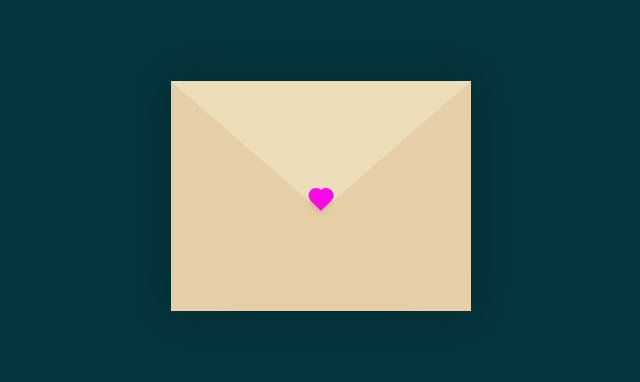
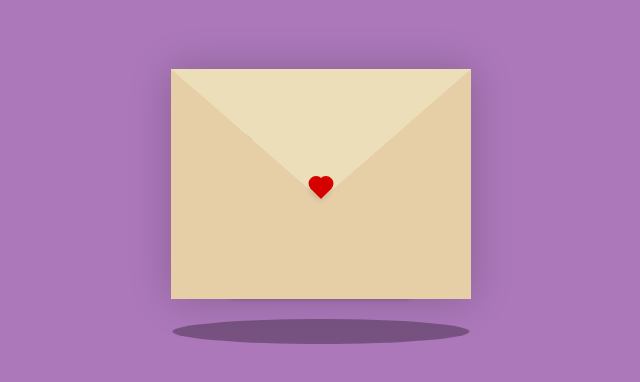
Before and after one commit to EatmyTan/ethan-to-ann, a plain HTML site: page index.html in a window 1280 px wide. Shown: the part 184-566 px from the top of the page, without its empty margins (319-959 px from the left). Drawn offline with Linux system fonts and the light colour scheme.

Commit message:
added shadow and animation

```diff
--- a/index.html
+++ b/index.html
@@ -21,22 +21,25 @@
                     </div>
 
                     <div class="text">
-                        <strong></strong>
+                        <strong>Dear ___</strong>
                         <p>
-
+                           You're the air I need, I'm dying just to breathe
                         </p>
                     </div>
                 </div>
             </div>
             <div class="heart"></div>
         </div>
+
+        <div class="shadow"></div>
     </div>
+
     <script>
         const envelope = document.querySelector('.envelope-wrapper');
         const hearts = document.querySelector('.hearts');
         envelope.addEventListener('click', () => {
             envelope.classList.toggle('flap');
-            hearts.style.display = (hearts.style.display === 'none' || hearts.style.display === '') ? 'grid' : 'none';
+            hearts.style.display = (hearts.style.display === 'none' || hearts.style.display === '') ? 'block' : 'none';
         });
     </script>
 </body>
--- a/style.css
+++ b/style.css
@@ -1,12 +1,12 @@
 :root{
   --primary: #fff;
-  --bg-color: rgb(5, 53, 61);
+  --bg-color: rgb(172, 120, 186);
   --bg-envelope-color: #f5edd1;
   --envelope-tab: #ecdeb8;
   --envelope-cover: #e6cfa7;
   --shadow-color: rgba(0, 0, 0, 0.2);
   --txt-color: #444;
-  --heart-color: rgb(252, 8, 231);
+  --heart-color: rgb(214,0,0);
 }
 body{
   margin: 0;
@@ -19,8 +19,11 @@ body{
 }
 .container {
   height: 100vh;
-  display: grid;
-  place-items: center;
+  display: flex;
+  flex-direction: column;
+  /* place-items: center; */
+  justify-content: center;
+  align-items: center;
 }
 .container > .envelope-wrapper {
   background: var(--bg-envelope-color);
@@ -176,6 +179,19 @@ body{
   animation: heart 1.7s ease-out infinite;
 }
 
+.shadow {
+  top:30%;
+  display: flex;
+  align-items: center;
+  justify-content: center;
+  width: 330px;
+  height: 25px;
+  border-radius:50%;
+  background-color: rgba(0,0,0,0.3);
+  animation: scale 3s linear infinite;
+  z-index:-1;
+}
+
 @keyframes heart {
   0%{
     transform: translateY(0) rotate(-45deg) scale(0.3);
@@ -194,3 +210,12 @@ body{
     transform: translateY(-30px);
   }
 }
+
+@keyframes scale {
+  0%, 100% {
+    transform: scaleX(1);
+  }
+  50% {
+    transform: scaleX(0.85);
+  }
+}
```
